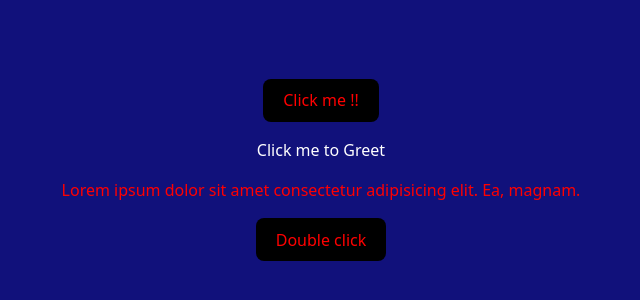
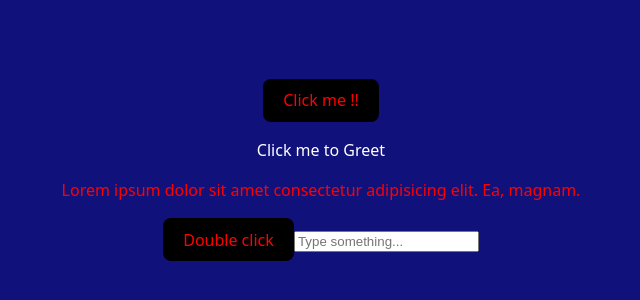
Before and after one commit to anilmonitor/viteTest, a React (Vite) app: page / in a window 1280 px wide. Shown: the part 230-530 px from the top of the page, without its empty margins (319-959 px from the left). Built offline with nearby package versions, Linux system fonts and the light colour scheme.

Commit message:
Keyboard event

```diff
--- a/src/components/event/Event.jsx
+++ b/src/components/event/Event.jsx
@@ -8,22 +8,34 @@ function welcome() {
     console.log(`Hello ${name} Welcome!!`);
 }
 
-function handleHover(){
+function handleHover() {
     console.log("You hover paragraph");
 }
 
-function handleDoubleClick(){
+function handleDoubleClick() {
     console.log("You double click me!!");
 
 }
+
+function handleKeyDown(e){
+    console.log("Pressed key:", e.key);
+};
+
+
 export default function Event() {
     return (
-        <div className="cont" style={{color: "red"}}>
+        <div className="cont" style={{ color: "red" }}>
             <button onClick={hello}>Click me !!</button>
             <p onClick={welcome} style={{ color: "white" }}>Click me to Greet</p>
 
             <p onMouseOver={handleHover}>Lorem ipsum dolor sit amet consectetur adipisicing elit. Ea, magnam.</p>
             <button onDoubleClick={handleDoubleClick}>Double click</button>
+
+            <input
+                type="text"
+                onKeyDown={handleKeyDown}
+                placeholder="Type something..."
+            />
         </div>
     )
 };
```
